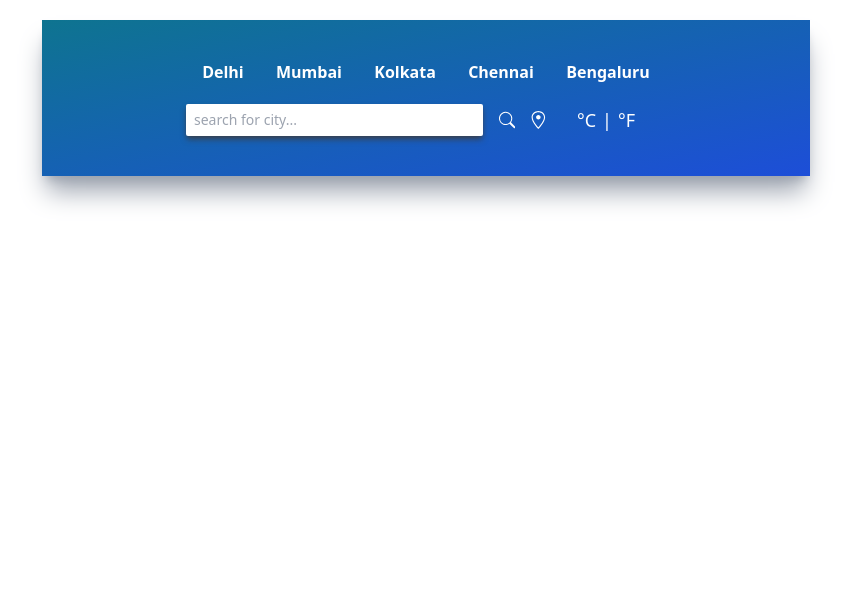
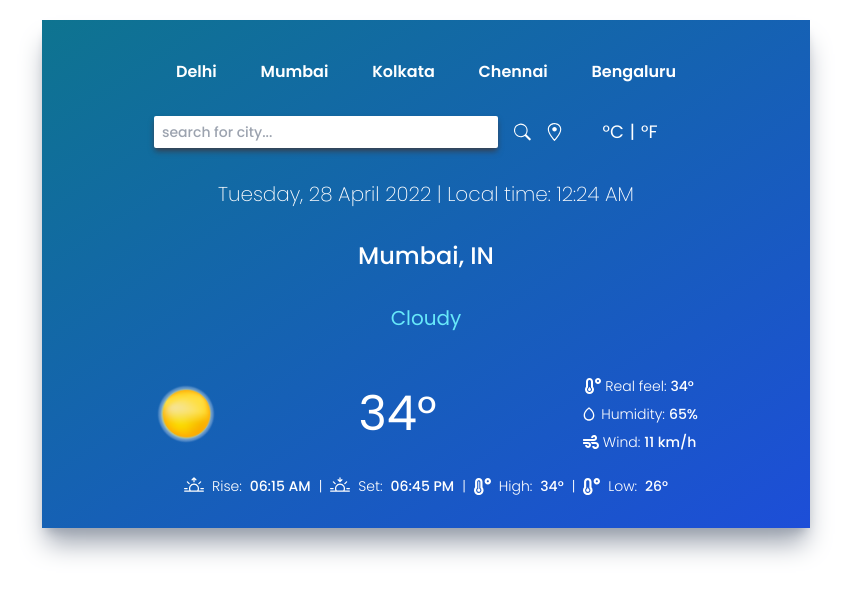
Before and after one commit to ZahidMdHussain/weather-app, a React (Create React App) app: page / in a window 1280 px wide. Shown: the top 596 px of the page, without its empty margins (214-1065 px from the left). Built offline with nearby package versions, Linux system fonts and the light colour scheme.

Commit message:
Intial temperature details added

```diff
--- a/src/App.js
+++ b/src/App.js
@@ -1,11 +1,15 @@
+import DateAndTime from "./components/DateAndTime";
 import FavouriteCity from "./components/FavouriteCity";
 import SearchNewCity from "./components/SearchNewCity";
+import TempratureDetails from "./components/TempratureDetails";
 
 function App() {
   return (
-    <div className="mx-auto max-w-screen-md mt-5 py-5 px-36 bg-gradient-to-br from-cyan-700 to-blue-700 shadow-xl shadow-gray-400 h-fit">
+    <div className="mx-auto max-w-screen-md mt-5 py-5 px-28 bg-gradient-to-br from-cyan-700 to-blue-700 shadow-xl shadow-gray-400 h-fit">
       <FavouriteCity />
       <SearchNewCity />
+      <DateAndTime />
+      <TempratureDetails />
     </div>
   );
 }
--- /dev/null
+++ b/src/components/DateAndTime.js
@@ -0,0 +1,18 @@
+import React from "react";
+
+const DateAndTime = () => {
+  return (
+    <div>
+      <div className="flex justify-center items-center my-8">
+        <p className="text-white text-xl font-extralight">
+          Tuesday, 28 April 2022 | Local time: 12:24 AM
+        </p>
+      </div>
+      <div className="flex justify-center items-center my-3">
+        <p className="text-white text-2xl font-medium">Mumbai, IN</p>
+      </div>
+    </div>
+  );
+};
+
+export default DateAndTime;
--- a/src/components/SearchNewCity.js
+++ b/src/components/SearchNewCity.js
@@ -4,7 +4,7 @@ import { GoLocation } from "react-icons/go";
 const SearchNewCity = () => {
   const [searchCity, setSearchCity] = useState("");
   return (
-    <div className="flex justify-center flex-row my-5">
+    <div className="flex justify-center flex-row my-8">
       <div className="flex flex-row items-center justify-center w-3/4 space-x-4">
         <input
           className="px-2 py-[6px] text-sm w-full font-medium text-black rounded-sm shadow-md shadow-gray-700 focus:outline-none capitalize placeholder:lowercase"
--- /dev/null
+++ b/src/components/TempratureDetails.js
@@ -0,0 +1,63 @@
+import React from "react";
+import sunimg from "../img/sunimg.png";
+import { FaTemperatureLow, FaWind, FaTemperatureHigh } from "react-icons/fa";
+import { BiDroplet } from "react-icons/bi";
+import { BsSunrise, BsSunset } from "react-icons/bs";
+
+const TempratureDetails = () => {
+  return (
+    <div>
+      <div className="flex items-center justify-center my-8 text-xl text-cyan-300">
+        Cloudy
+      </div>
+      <div className="flex flex-row justify-between items-center text-white py-3">
+        <img src={sunimg} alt="sunImage" className="w-16" />
+        <p className="text-5xl">34°</p>
+        <div className="flex flex-col space-y-2">
+          <div className="flex font-light text-sm items-center justify-center">
+            <FaTemperatureLow size={16} className="mx-1" />
+            Real feel:
+            <span className="font-medium ml-1">34°</span>
+          </div>
+          <div className="flex font-light text-sm items-center justify-center">
+            <BiDroplet size={16} className="mx-1" />
+            Humidity:
+            <span className="font-medium ml-1">65%</span>
+          </div>
+          <div className="flex font-light text-sm items-center justify-center">
+            <FaWind size={16} className="mx-1" />
+            Wind:
+            <span className="font-medium ml-1">11 km/h</span>
+          </div>
+        </div>
+      </div>
+
+      <div className="flex flex-row items-center justify-center space-x-2 text-white text-sm py-3">
+        <BsSunrise size={20} />
+        <p className="font-light">
+          Rise: <span className="font-medium ml-1">06:15 AM</span>
+        </p>
+        <p className="font-light">|</p>
+
+        <BsSunset size={20} />
+        <p className="font-light">
+          Set: <span className="font-medium ml-1">06:45 PM</span>
+        </p>
+        <p className="font-light">|</p>
+
+        <FaTemperatureHigh size={17} />
+        <p className="font-light">
+          High: <span className="font-medium ml-1">34°</span>
+        </p>
+        <p className="font-light">|</p>
+
+        <FaTemperatureLow size={17} />
+        <p className="font-light">
+          Low: <span className="font-medium ml-1">26°</span>
+        </p>
+      </div>
+    </div>
+  );
+};
+
+export default TempratureDetails;
--- a/src/index.css
+++ b/src/index.css
@@ -1,3 +1,11 @@
+@import url('https://fonts.googleapis.com/css2?family=Poppins:ital,wght@0,100;0,200;0,300;0,400;0,500;0,600;0,700;0,800;0,900;1,100;1,200;1,300;1,400;1,500;1,600;1,700;1,800;1,900&display=swap');
+
 @tailwind base;
 @tailwind components;
 @tailwind utilities;
+
+@layer base{
+    html {
+        font-family: 'Poppins', sans-serif;
+    }
+}
```
Also changed, not shown: src/img/sunimg.png (added).
